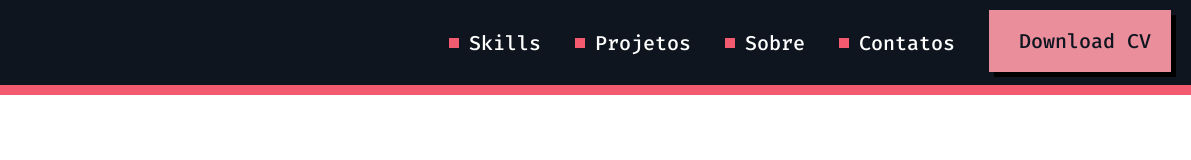
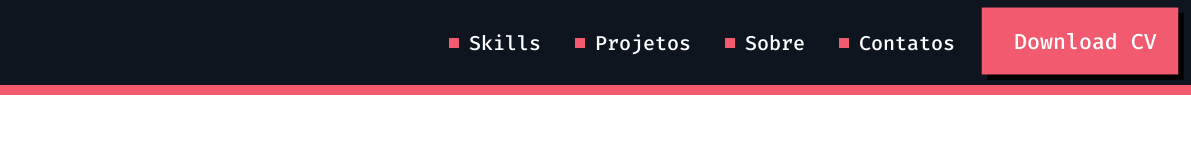
Before and after one commit to douugpa/iDoug, a plain HTML site: page index.html in a window 1280 px wide. In both pictures the pointer is over the link "Download CV". Shown: the full height of the page, 89-1280 px from the left. Drawn offline with Linux system fonts and the light colour scheme.

Commit message:
Alterando hover do button

```diff
--- a/css/style.css
+++ b/css/style.css
@@ -37,9 +37,9 @@ a::before {
     display: inline-block;
     padding: 18px 20px;
     margin-right: 0;
+    transition: transform 150ms linear;
 }
 
 #button:hover {
-    background-color: #ea8e9c;
-    color: #0E151F;
+    transform: scale(1.08);
 }
```
